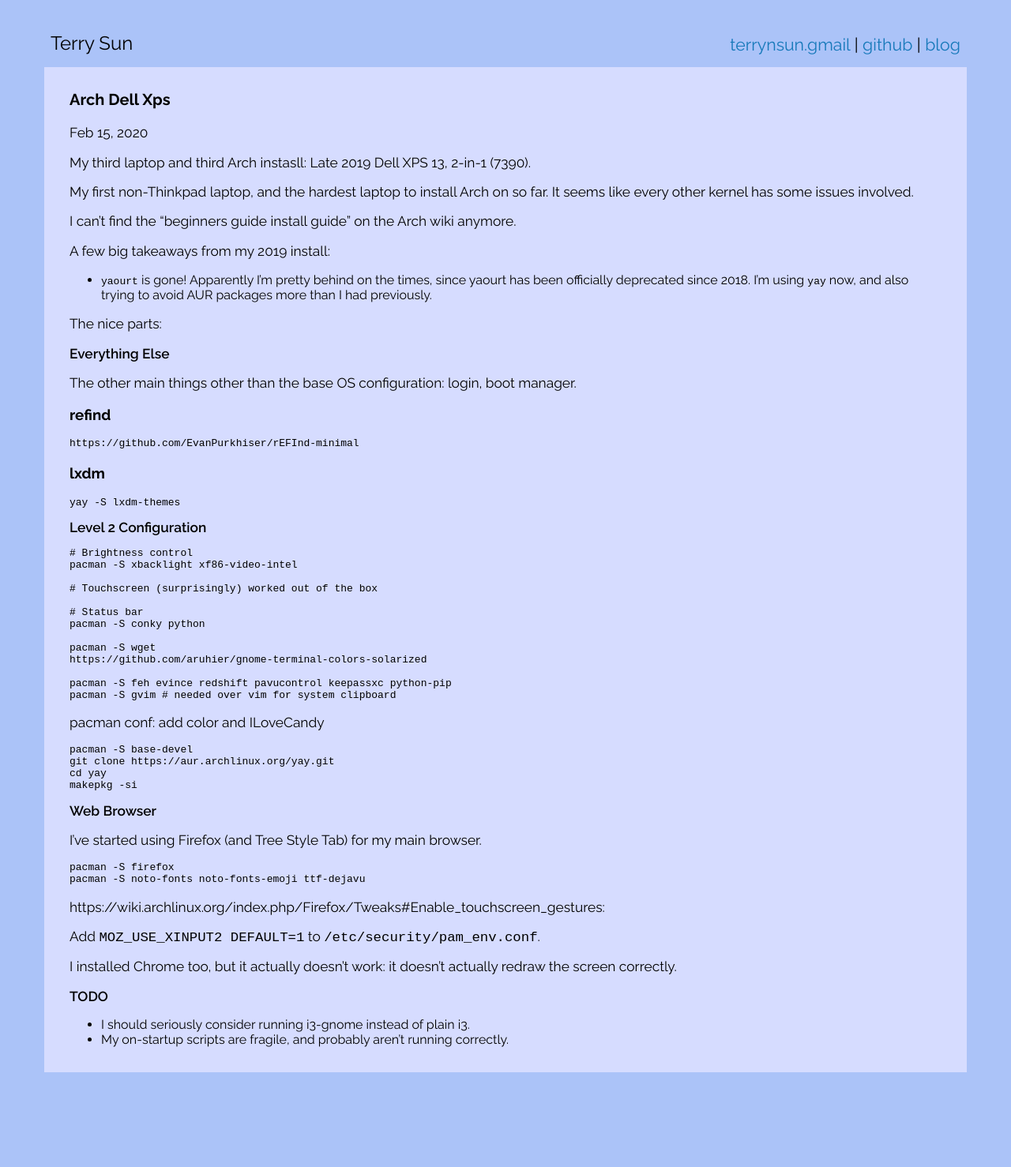
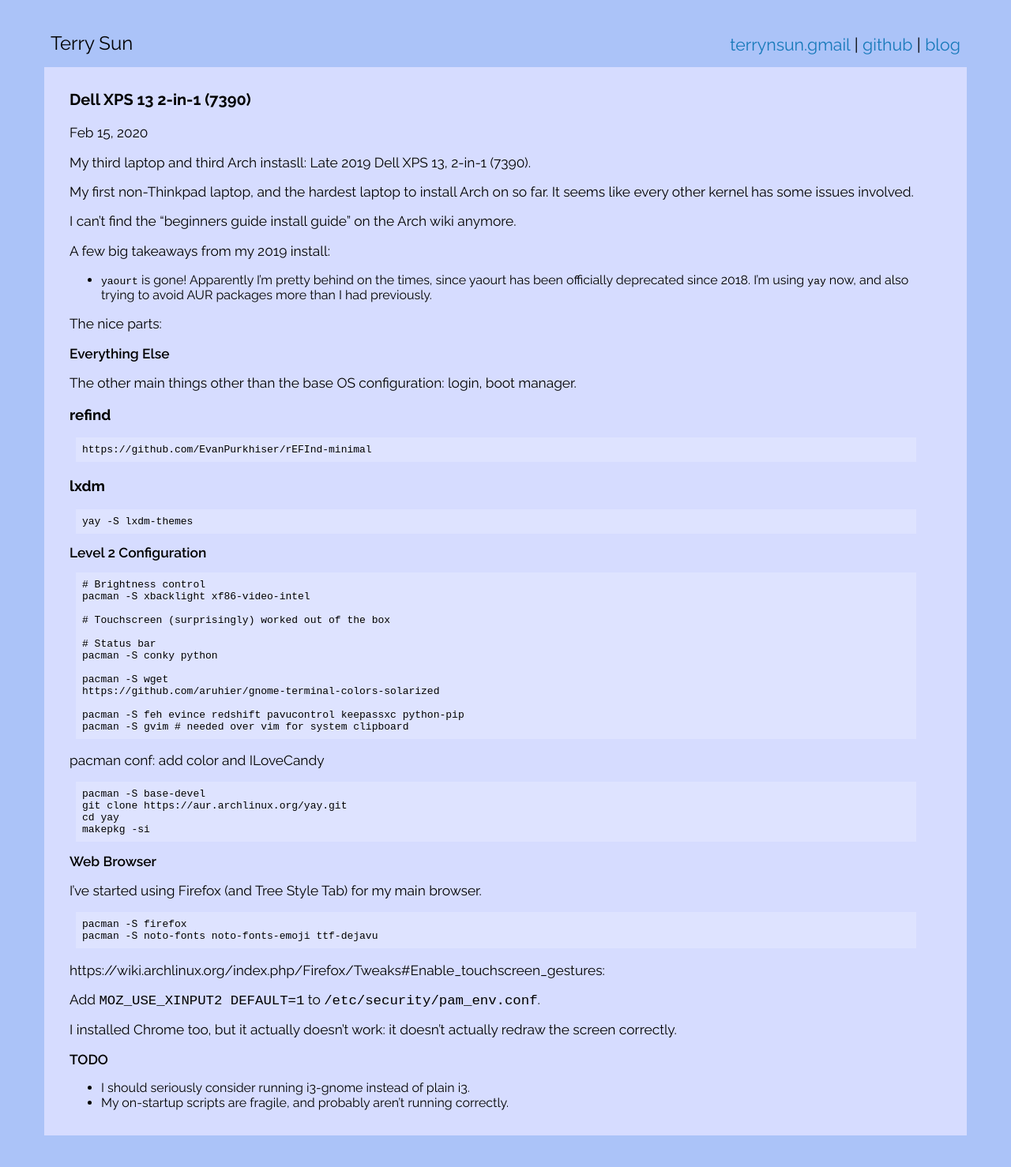
Before and after one commit to terrynsun/terrynsun.github.io, a Jekyll site: the page built from _posts/2020-02-15-arch-dell-xps.md, in a window 1280 px wide. Shown: the whole page at 79% size. Built offline with Jekyll 4.4.1, drawn with Linux system fonts in a browser that asks for light colours; our own code applies the rules of GitHub Pages for plain Markdown files; before the commit the page ends 1398 px from its top, so only the background shows below that.

Commit message:
Fix blog post format & set code block formatting

```diff
--- a/_posts/2020-02-15-arch-dell-xps.md
+++ b/_posts/2020-02-15-arch-dell-xps.md
@@ -1,3 +1,7 @@
+---
+title: Dell XPS 13 2-in-1 (7390)
+layout: post
+---
 My third laptop and third Arch instasll: Late 2019 Dell XPS 13, 2-in-1 (7390).
 
 My first non-Thinkpad laptop, and the hardest laptop to install Arch on so far.
--- a/css/me.css
+++ b/css/me.css
@@ -71,3 +71,9 @@ h2 {
   text-align: center;
   font-style: italic;
 }
+
+.highlight {
+  background: #dee3ff;
+  margin: 0rem 2rem 0rem 0.5rem;
+  padding: 0.25rem 0 0.25rem 0;
+}
```
